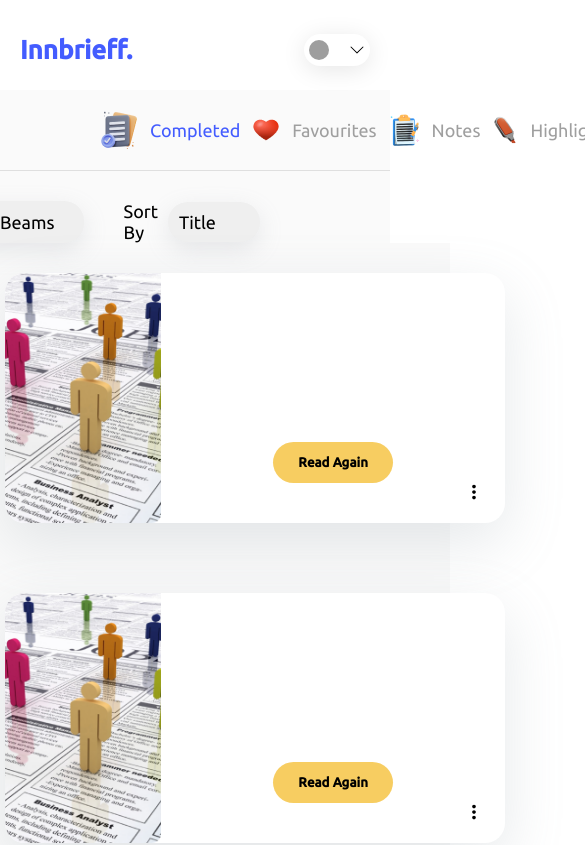
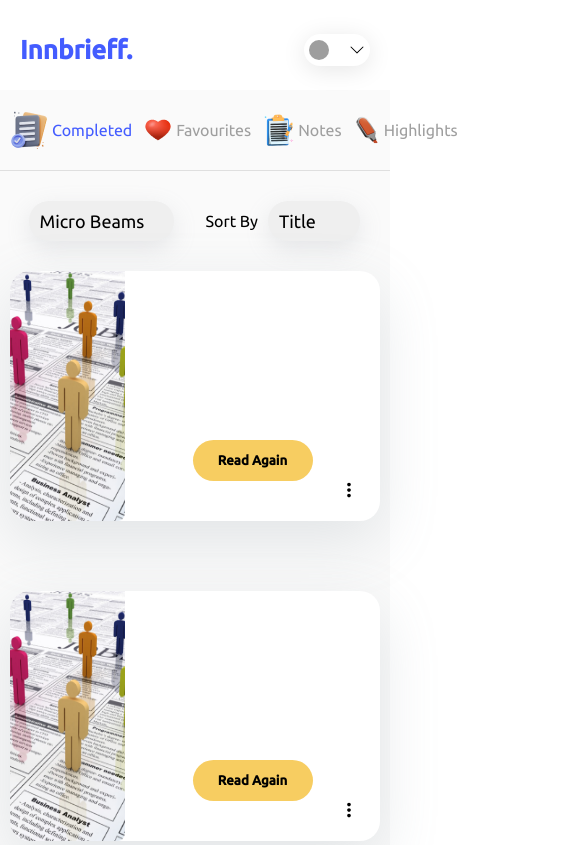
Before and after one commit to farizajju0804/beams-frontend, a React (Create React App) app: page /completed in a window 390 px wide. Shown: the top 845 px of the page, 585 px wide, since content can reach past the window. Built offline with nearby package versions, Linux system fonts and the light colour scheme; grey boxes are pictures that could not be loaded.

Commit message:
inner pages responsive

```diff
--- a/src/models/FavouritesCard/Maxbeamscard.css
+++ b/src/models/FavouritesCard/Maxbeamscard.css
@@ -9,6 +9,13 @@
     margin-bottom: 60px;
     position: relative;
 
+}
+
+@media only screen and (max-width:537px)
+{
+    .maxbeamcardcont{
+        width: 95vw;
+    }
 }
 
 .maxbeamdata > button{
--- a/src/models/Minibeamcard/Minibeamscard.css
+++ b/src/models/Minibeamcard/Minibeamscard.css
@@ -106,7 +106,7 @@
 
 @media only screen and (max-width:450px) {
     .opdp{
-    right: -20px;
+    right:  0px;
 
     }
 }
--- a/src/models/NotesCard/NotesCard.css
+++ b/src/models/NotesCard/NotesCard.css
@@ -19,6 +19,12 @@
     display: flex;
     flex-direction: column;
     justify-content: space-between;
+}
+
+@media only screen and (max-width:467px) {
+    .favnewinnercont{
+        width: 90vw;
+    }
 }
 
 .favnewinnercont > p{
--- a/src/pages/Library/Library.css
+++ b/src/pages/Library/Library.css
@@ -226,3 +226,46 @@
     justify-content: center;
     margin-top: 40px;
 }
+
+@media only screen and (max-width:1193px)
+{
+    .libraryoption{
+        width: 70%;
+    }
+
+}
+
+@media only screen and (max-width:900px)
+{
+    .libraryoption{
+        width: 100%;
+    }
+}
+
+@media only screen and (max-width:637px)
+{
+    .filteroption{
+        padding-right: 0px;
+    }
+
+    .highlightdata{
+        margin-left: 0px;
+        margin-right: 0px;
+    }
+
+    .libraryopitem span{
+        font-size: 16px;
+        margin-left: 2px;
+    }
+}
+
+@media only screen and (max-width:623px) {
+    .libraryoption{
+        padding-left: 10px;
+        padding-right: 10px;
+    }
+
+    .filteroption{
+        padding-left: 0px;
+    }
+}
--- a/src/pages/UserProfile/UserProfile.css
+++ b/src/pages/UserProfile/UserProfile.css
@@ -142,3 +142,97 @@
     margin: 4px;
 
 }
+
+.containerclass{
+    width: 500px;
+    font-size: 18px;
+}
+
+@media only screen and (max-width:1413px)
+{
+    .profileleft{
+        width: 30%;
+    }
+
+    .profileright{
+        width: 70%;
+    }
+}
+
+@media only screen and (max-width:1115px)
+{
+    .profileleft{
+        width: 40%;
+    }
+
+    .profileright{
+        width: 60%;
+    }
+
+    .profrightdata > span{
+        font-size: 32px;
+        font-weight: 600;
+        margin-bottom: 10px;
+        margin-top: 10px;
+        font-family: 'Pacifico', cursive;
+    }
+
+    .profrightdata > p{
+        font-size: 18px;
+        margin: 4px;
+
+    }
+}
+
+@media only screen and (max-width:941px)
+{
+    .Userprofile{
+        /* width: 100%; */
+        padding-left: 0px;
+    }
+
+    .profileleft{
+        width: 100%;
+    }
+
+    .profileright{
+        display: none;
+    }
+
+    .profrightdata > span{
+        font-size: 32px;
+        font-weight: 600;
+        margin-bottom: 10px;
+        margin-top: 10px;
+        font-family: 'Pacifico', cursive;
+    }
+
+    .profrightdata > p{
+        font-size: 18px;
+        margin: 4px;
+
+    }
+}
+
+@media only screen and (max-width:450px)
+{
+    .profitems input{
+        width: 90vw;
+    }
+
+    .changepassbtn{
+        width: 90vw;
+
+    }
+
+    .profileleft img{
+        border-radius: 50%;
+        width: 150px;
+        height: 150px;
+        cursor: pointer;
+    }
+
+    .containerclass{
+        width: 200px;
+    }
+}
--- a/src/pages/UserProfile/UserProfile.js
+++ b/src/pages/UserProfile/UserProfile.js
@@ -186,9 +186,11 @@ export const UserProfile = () => {
 								containerStyle={{
 									width: "400px"
 								}}
+								inputClass={"containerclass"}
 								inputStyle={{
 									width: "400px",
-									fontSize: "18px"
+									fontSize: "18px",
+									"@media (max-width: 450px)": { width: "300px" }
 								}}
 								country={"in"}
 								style={{ marginTop: "40px" }}
```
